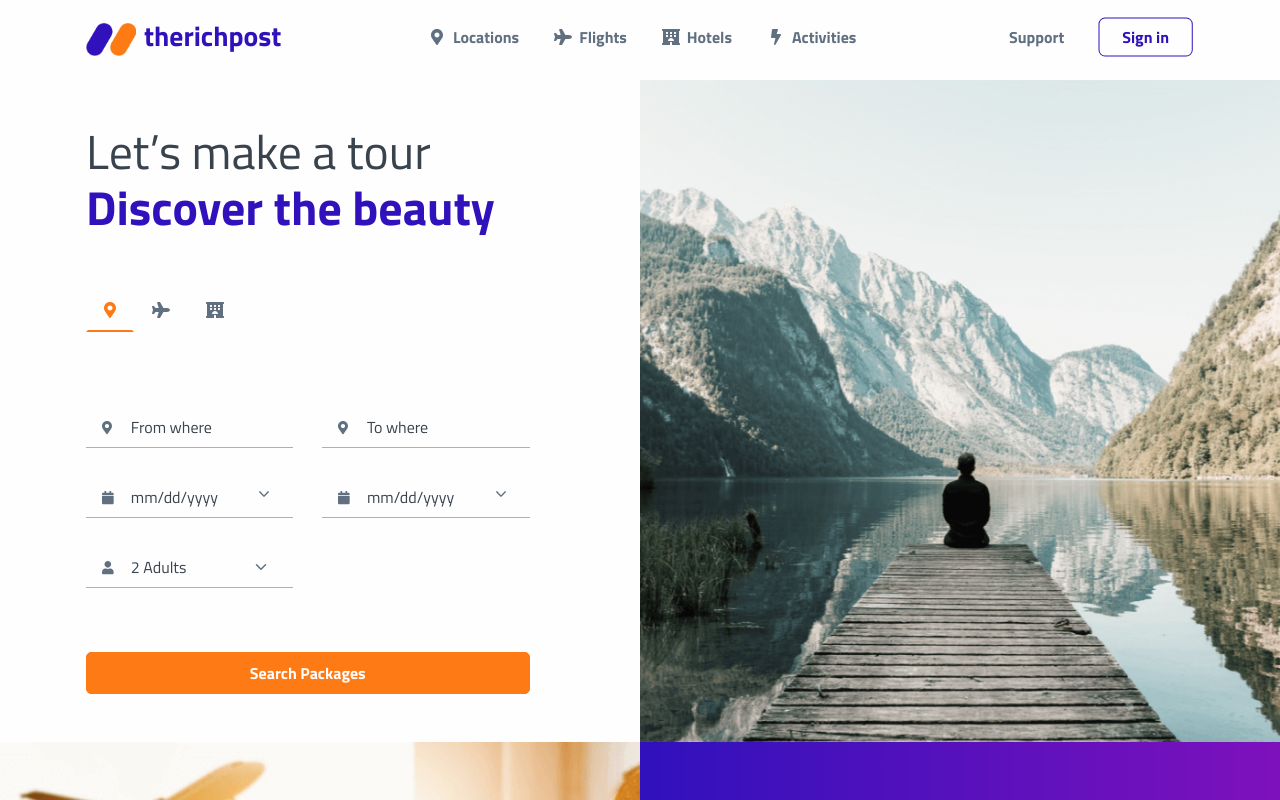
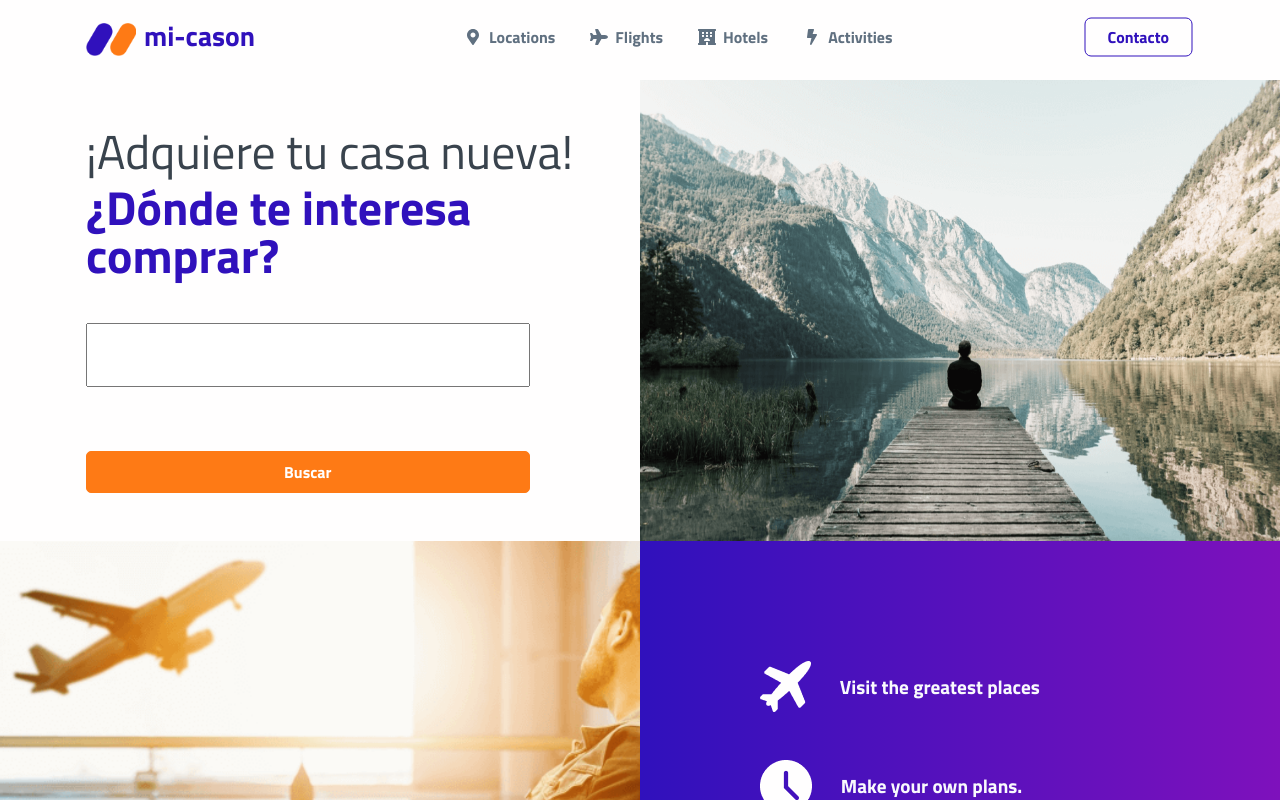
Before and after one commit to MrLuizao/mi-cason, an Angular app: page / in a window 1280 px wide. Shown: the top 800 px of the page. Built offline with nearby package versions, Linux system fonts and the light colour scheme.

Commit message:
uodate canvas main page

```diff
--- a/src/app/app.component.html
+++ b/src/app/app.component.html
@@ -9,21 +9,21 @@
 
     <app-slide-promo></app-slide-promo>
 
-    <app-trends-section></app-trends-section>
+    <!-- <app-trends-section></app-trends-section> -->
 
     <app-slide-galery></app-slide-galery>
 
     <app-packages-section></app-packages-section>
 
-    <app-slide-activities></app-slide-activities>
+    <!-- <app-slide-activities></app-slide-activities> -->
 
-    <app-best-promos></app-best-promos>
+    <!-- <app-best-promos></app-best-promos> -->
 
-    <app-rating-section></app-rating-section>
+    <!-- <app-rating-section></app-rating-section> -->
 
-    <app-prices-section></app-prices-section>
+    <!-- <app-prices-section></app-prices-section> -->
 
-    <app-get-app></app-get-app>
+    <!-- <app-get-app></app-get-app> -->
 
     <app-footer></app-footer>
 
--- a/src/app/components/finder-portrait/finder-portrait.component.html
+++ b/src/app/components/finder-portrait/finder-portrait.component.html
@@ -1,85 +1,24 @@
 <section class="mt-7 py-0">
-    <div class="bg-holder w-50 bg-right d-none d-lg-block" style="background-image:url(assets/img/hero-section-1.png);"></div>
-    <!--/.bg-holder-->
   <div class="container">
     <div class="row">
       <div class="col-lg-6 py-5 py-xl-5 py-xxl-7">
-          <h1 class="display-3 text-1000 fw-normal">Let’s make a tour</h1>
-          <h1 class="display-3 text-primary fw-bold">Discover the beauty</h1>
-          <div class="pt-5">
-            <nav>
-              <div class="nav nav-tabs therichpost-tabs" id="nav-tab" role="tablist"><button class="nav-link active" id="nav-home-tab" data-bs-toggle="tab" data-bs-target="#nav-home" type="button" role="tab" aria-controls="nav-home" aria-selected="true"><i class="fas fa-map-marker-alt"></i></button><button class="nav-link" id="nav-profile-tab" data-bs-toggle="tab" data-bs-target="#nav-profile" type="button" role="tab" aria-controls="nav-profile" aria-selected="false"> <i class="fas fa-plane"></i></button><button class="nav-link" id="nav-contact-tab" data-bs-toggle="tab" data-bs-target="#nav-contact" type="button" role="tab" aria-controls="nav-contact" aria-selected="false"> <i class="fas fa-hotel"></i></button></div>
+        <h1 class="display-3 text-1000 fw-normal">¡Adquiere tu casa nueva!</h1>
+        <h1 class="display-3 text-primary fw-bold">¿Dónde te interesa comprar?</h1>
         <div class="tab-content" id="nav-tabContent">
           <div class="tab-pane fade show active" id="nav-home" role="tabpanel" aria-labelledby="nav-home-tab">
-                  <form class="row g-4 mt-5">
-                    <div class="col-sm-6 col-md-6 col-xl-5">
-                      <div class="input-group-icon"><label class="form-label visually-hidden" for="inputAddress1">Address 1</label><input class="form-control input-box form-therichpost-control" id="inputAddress1" type="text" placeholder="From where" /><span class="nav-link-icon text-800 fs--1 input-box-icon"><i class="fas fa-map-marker-alt"></i></span></div>
+            <form class="row g-4">
+              <div class="col-12 col-xl-10 col-lg-12 d-grid mt-6" style="height: 4em;">
+                <input type="text" id="name" name="name" required minlength="4" maxlength="8" size="10" >
               </div>
-                    <div class="col-sm-6 col-md-6 col-xl-5">
-                      <div class="input-group-icon"><label class="form-label visually-hidden" for="inputAddress2">Address 2</label><input class="form-control input-box form-therichpost-control" id="inputAddress2" type="text" placeholder="To where" /><span class="nav-link-icon text-800 fs--1 input-box-icon"><i class="fas fa-map-marker-alt"> </i></span></div>
+              <div class="col-12 col-xl-10 col-lg-12 d-grid mt-6">
+                <button class="btn btn-secondary" type="submit">Buscar</button>
               </div>
-                    <div class="col-sm-6 col-md-6 col-xl-5">
-                      <div class="input-group-icon"><input class="form-control input-box form-therichpost-control" id="inputdateOne" type="date" /><span class="nav-link-icon text-800 fs--1 input-box-icon"><i class="fas fa-calendar"></i></span></div>
-                    </div>
-                    <div class="col-sm-6 col-md-6 col-xl-5">
-                      <div class="input-group-icon"><input class="form-control input-box form-therichpost-control" id="inputDateTwo" type="date" /><span class="nav-link-icon text-800 fs--1 input-box-icon"><i class="fas fa-calendar"></i></span></div>
-                    </div>
-                    <div class="col-sm-6 col-md-6 col-xl-5">
-                      <div class="input-group-icon"><label class="form-label visually-hidden" for="inputPersonOne">Person</label><select class="form-select form-therichpost-select input-box" id="inputPersonOne">
-                          <option selected="selected">2 Adults</option>
-                          <option>2 Adults 1 children</option>
-                          <option>2 Adults 2 children</option>
-                        </select><span class="nav-link-icon text-800 fs--1 input-box-icon"><i class="fas fa-user"> </i></span></div>
-                    </div>
-                    <div class="col-12 col-xl-10 col-lg-12 d-grid mt-6"><button class="btn btn-secondary" type="submit">Search Packages</button></div>
             </form>
-                </div>
-                <div class="tab-pane fade" id="nav-profile" role="tabpanel" aria-labelledby="nav-profile-tab">
-                  <form class="row g-4 mt-5">
-                    <div class="col-6">
-                      <div class="input-group-icon"><label class="form-label visually-hidden" for="inputAddressThree">Address 1</label><input class="form-control input-box form-therichpost-control" id="inputAddressThree" type="text" placeholder="From where" /><span class="nav-link-icon text-800 fs--1 input-box-icon"><i class="fas fa-map-marker-alt"></i></span></div>
-                    </div>
-                    <div class="col-6">
-                      <div class="input-group-icon"><label class="form-label visually-hidden" for="inputAddressFour">Address 2</label><input class="form-control input-box form-therichpost-control" id="inputAddressFour" type="text" placeholder="To where" /><span class="nav-link-icon text-800 fs--1 input-box-icon"><i class="fas fa-map-marker-alt"> </i></span></div>
-                    </div>
-                    <div class="col-6">
-                      <div class="input-group-icon"><input class="form-control input-box form-therichpost-control" id="inputDateThree" type="date" /><span class="nav-link-icon text-800 fs--1 input-box-icon"><i class="fas fa-calendar"></i></span></div>
-                    </div>
-                    <div class="col-6">
-                      <div class="input-group-icon"><input class="form-control input-box form-therichpost-control" id="inputDateFour" type="date" /><span class="nav-link-icon text-800 fs--1 input-box-icon"><i class="fas fa-calendar"></i></span></div>
-                    </div>
-                    <div class="col-6">
-                      <div class="input-group-icon"><label class="form-label visually-hidden" for="inputPeopleTwo">People</label><select class="form-select form-therichpost-select input-box" id="inputPeopleTwo">
-                          <option selected="selected">2 Adults</option>
-                          <option>2 Adults 1 children</option>
-                          <option>2 Adults 2 children</option>
-                        </select><span class="nav-link-icon text-800 fs--1 input-box-icon"><i class="fas fa-user"> </i></span></div>
-                    </div>
-                    <div class="col-12 d-grid mt-6"><button class="btn btn-secondary" type="submit">Search Packages</button></div>
-                  </form>
-                </div>
-                <div class="tab-pane fade" id="nav-contact" role="tabpanel" aria-labelledby="nav-contact-tab">
-                  <form class="row g-4 mt-5">
-                    <div class="col-6">
-                      <div class="input-group-icon"><input class="form-control input-box form-therichpost-control" id="inputDateFive" type="date" /><span class="nav-link-icon text-800 fs--1 input-box-icon"><i class="fas fa-calendar"></i></span></div>
-                    </div>
-                    <div class="col-6">
-                      <div class="input-group-icon"><input class="form-control input-box form-therichpost-control" id="inputDateSix" type="date" /><span class="nav-link-icon text-800 fs--1 input-box-icon"><i class="fas fa-calendar"></i></span></div>
-                    </div>
-                    <div class="col-6">
-                      <div class="input-group-icon"><label class="form-label visually-hidden" for="inputPeopleThree">Person</label><select class="form-select form-therichpost-select input-box" id="inputPeopleThree">
-                          <option selected="selected">2 Adults</option>
-                          <option>2 Adults 1 children</option>
-                          <option>2 Adults 2 children</option>
-                        </select><span class="nav-link-icon text-800 fs--1 input-box-icon"><i class="fas fa-user"> </i></span></div>
-                    </div>
-                    <div class="col-12 d-grid mt-6"><button class="btn btn-secondary" type="submit">Search Packages</button></div>
-                  </form>
-                </div>
-              </div>
-            </nav>
           </div>
         </div>
       </div>
     </div>
+  </div>
+
+  <div class="bg-holder w-50 bg-right d-none d-lg-block" style="background-image:url(assets/img/hero-section-1.png);"></div>
 </section>
--- a/src/app/components/footer/footer.component.html
+++ b/src/app/components/footer/footer.component.html
@@ -2,7 +2,8 @@
     <div class="container">
       <div class="row">
         <div class="col-6 col-sm-4 col-lg-6">
-          <div class="py-7"><img class="d-inline-block" src="assets/img/logo.png" width="50" alt="logo" /><span class="fw-bold fs-4 text-primary ms-2">therichpost</span>
+          <div class="py-7"><img class="d-inline-block" src="assets/img/logo.png" width="50" alt="logo" />
+            <span class="fw-bold fs-4 text-primary ms-2">mi-cason</span>
             <ul class="list-unstyled mt-4">
               <li class="mb-2"><a class="text-800 fw-bold text-decoration-none" href="#!">News</a></li>
               <li class="mb-2"><a class="text-800 fw-bold text-decoration-none" href="#!">Terms &amp; Conditions</a></li>
@@ -14,15 +15,16 @@
         </div>
         <div class="col-6 col-8 col-lg-6 bg-primary-gradient bg-offcanvas-right">
           <div class="p-3 py-7 p-md-7">
-            <p class="text-light"><i class="fas fa-phone-alt me-3"></i><span class="text-light">+09090909090909</span></p>
+            <p class="text-light"><i class="fas fa-phone-alt me-3"></i><span class="text-light">+52 5500112233</span></p>
             <p class="text-light"><i class="fas fa-envelope me-3"></i><span class="text-light">something@gmail.com</span></p>
-            <p class="text-light"><i class="fas fa-map-marker-alt me-3"></i><span class="text-light lh-lg">Ludhiana, Punjab<br/>India</span></p>
+            <p class="text-light"><i class="fas fa-map-marker-alt me-3"></i><span class="text-light lh-lg">CDMX, México</span></p>
             <div class="mt-6"><a href="#!"> <img class="me-3" src="assets/img/facebook.svg" alt="..." /></a><a href="#!"> <img class="me-3" src="assets/img/twitter.svg" alt="..." /></a><a href="#!"> <img class="me-3" src="assets/img/instagram.svg" alt="..." /></a></div>
-            <p class="mt-3 text-light text-center text-md-start"> Made with <svg class="bi bi-suit-heart-fill" xmlns="http://www.w3.org/2000/svg" width="15" height="15" fill="#EB6453" viewBox="0 0 16 16">
-                <path d="M4 1c2.21 0 4 1.755 4 3.92C8 2.755 9.79 1 12 1s4 1.755 4 3.92c0 3.263-3.234 4.414-7.608 9.608a.513.513 0 0 1-.784 0C3.234 9.334 0 8.183 0 4.92 0 2.755 1.79 1 4 1z"></path>
-              </svg> by <a class="text-light" href="https://therichpost.com/" target="_blank">therichpost </a></p>
+            <p class="mt-3 text-light text-center text-md-start">
+              Powered by
+              <img style="height: 5em;" src="https://ipsumtechnology.mx/wp-content/uploads/2020/12/logotipo-ipsum-cromatico-negativo-e1608761287420.png">
+            </p>
           </div>
         </div>
       </div>
-    </div><!-- end of .container-->
+    </div>
   </section>
--- a/src/app/components/nav-bar/nav-bar.component.html
+++ b/src/app/components/nav-bar/nav-bar.component.html
@@ -1,13 +1,25 @@
 <nav class="navbar navbar-expand-lg navbar-light fixed-top py-3 d-block" data-navbar-on-scroll="data-navbar-on-scroll">
-    <div class="container"><a class="navbar-brand" href="#"><img class="d-inline-block" src="assets/img/logo.png" width="50" alt="logo" /><span class="fw-bold text-primary ms-2">therichpost</span></a><button class="navbar-toggler collapsed" type="button" data-bs-toggle="collapse" data-bs-target="#navbarSupportedContent" aria-controls="navbarSupportedContent" aria-expanded="false" aria-label="Toggle navigation"><span class="navbar-toggler-icon"></span></button>
+  <div class="container"><a class="navbar-brand" href="#">
+    <img class="d-inline-block" src="assets/img/logo.png" width="50" alt="logo" />
+    <span class="fw-bold text-primary ms-2">mi-cason</span></a>
+    <button class="navbar-toggler collapsed" type="button" data-bs-toggle="collapse" data-bs-target="#navbarSupportedContent" aria-controls="navbarSupportedContent" aria-expanded="false" aria-label="Toggle navigation">
+      <span class="navbar-toggler-icon"></span>
+    </button>
     <div class="collapse navbar-collapse border-top border-lg-0 mt-4 mt-lg-0" id="navbarSupportedContent">
       <ul class="navbar-nav mx-auto pt-2 pt-lg-0 font-base">
-          <li class="nav-item px-2"><a class="nav-link fw-medium active" aria-current="page" href="#destinations"><span class="nav-link-icon text-800 me-1 fas fa-map-marker-alt"></span><span class="nav-link-text">Locations </span></a></li>
+        <li class="nav-item px-2"><a class="nav-link fw-medium active" aria-current="page" href="#destinations">
+          <span class="nav-link-icon text-800 me-1 fas fa-map-marker-alt"></span>
+          <span class="nav-link-text">Locations </span></a>
+        </li>
         <li class="nav-item px-2"><a class="nav-link" href="#flights"> <span class="nav-link-icon text-800 me-1 fas fa-plane"></span><span class="nav-link-text">Flights</span></a></li>
         <li class="nav-item px-2"><a class="nav-link" href="#hotels"> <span class="nav-link-icon text-800 me-1 fas fa-hotel"></span><span class="nav-link-text">Hotels</span></a></li>
         <li class="nav-item px-2"><a class="nav-link" href="#activities"><span class="nav-link-icon text-800 me-1 fas fa-bolt"></span><span class="nav-link-text">Activities</span></a></li>
       </ul>
-        <form><button class="btn text-800 order-1 order-lg-0 me-2" type="button">Support</button><button class="btn btn-therichpost-outline order-0" type="submit"><span class="text-primary">Sign in</span></button></form>
+      <form>
+        <button class="btn btn-therichpost-outline order-0" type="submit">
+          <span class="text-primary">Contacto</span>
+        </button>
+      </form>
     </div>
   </div>
 </nav>
--- a/src/app/components/slide-galery/slide-galery.component.html
+++ b/src/app/components/slide-galery/slide-galery.component.html
@@ -1,6 +1,5 @@
 <section class="py-0 my-7">
     <div class="bg-holder w-50 bg-left  d-none d-lg-block" style="background-image:url(assets/img/sharee.png);background-position:top;"></div>
-    <!--/.bg-holder-->
     <div class="container">
       <div class="row g-0">
         <div class="col-lg-4 order-1 order-lg-0"> </div>
```
Lines whose indentation alone changed are shown as unchanged.
